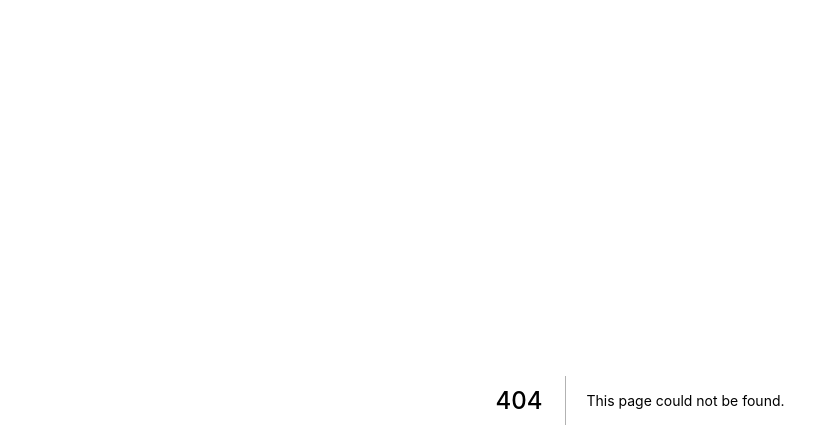
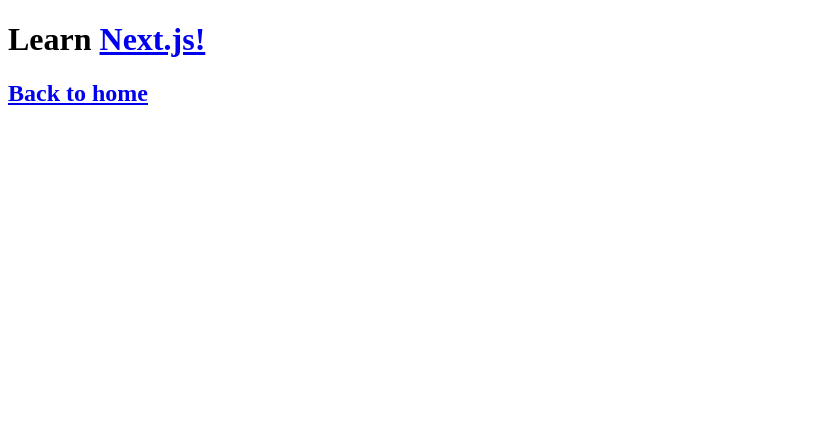
Before and after one commit to gycc7253/nusmu, a Next.js app: page /room/room in a window 1280 px wide. Before the commit this address had no page. Shown: the top 448 px of the page, without its empty margins (0-839 px from the left). Built offline with nearby package versions, Linux system fonts and the light colour scheme.

Commit message:
add logout button

```diff
--- /dev/null
+++ b/pages/room/room.js
@@ -0,0 +1,15 @@
+import Link from 'next/link'
+export default function FirstRoom() {
+    return (
+        <>
+        <h1 className="title">
+        Learn <a href="https://nextjs.org">Next.js!</a>
+        </h1>
+        <h2>
+            <Link href="/">
+            <a>Back to home</a>
+            </Link>
+        </h2>
+        </>
+    )
+  }
```
Also changed, not shown: components/layout.js (+8 -1 lines), 1 other file (tests, documents, lock files or other folders).
